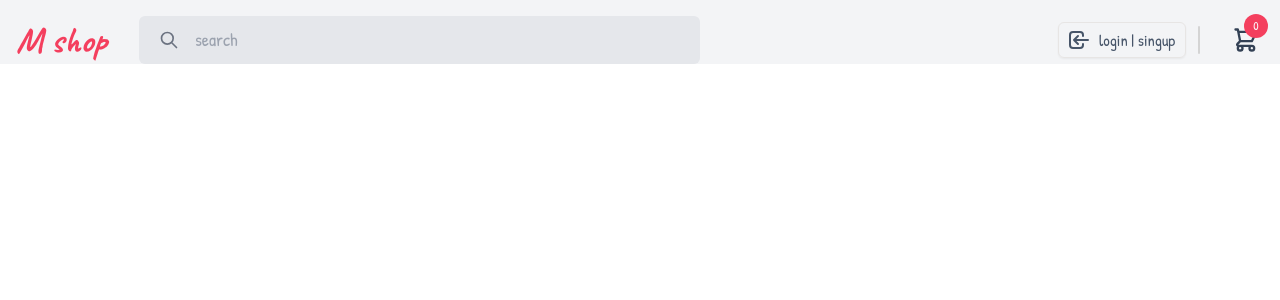
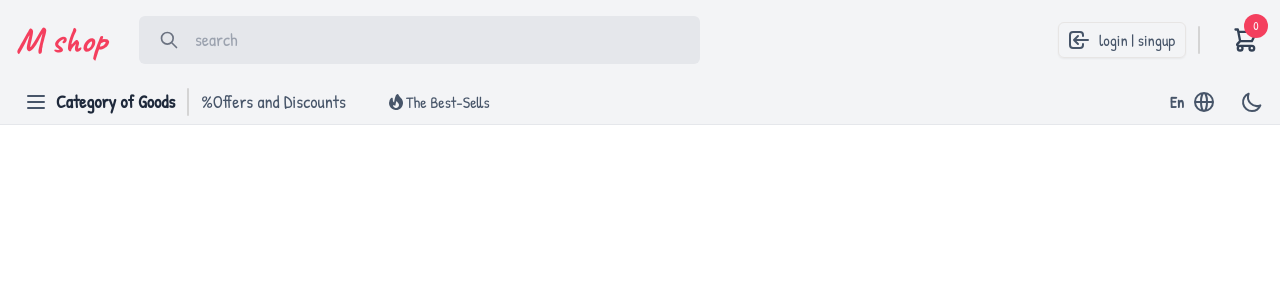
Before and after one commit to mohammadkamraan/shop_next_ts, a Next.js app: page / in a window 1280 px wide. Shown: the top 300 px of the page. Built offline with nearby package versions, Linux system fonts and the light colour scheme.

Commit message:
secound section of navbar created

```diff
--- a/src/components/Navbar.tsx
+++ b/src/components/Navbar.tsx
@@ -1,3 +1,5 @@
+import Link from "next/link";
+
 const Navbar = () => {
   return (
     <header className='flex flex-col w-full pt-4 font-patrick bg-gray-100'>
@@ -59,7 +61,69 @@ const Navbar = () => {
           </span>
         </span>
       </div>
-      <div className=''></div>
+      <div className='flex items-center mt-6 mb-2 text-slate-600'>
+        <svg
+          xmlns='http://www.w3.org/2000/svg'
+          className='h-6 w-6 ml-6'
+          fill='none'
+          viewBox='0 0 24 24'
+          stroke='currentColor'
+          strokeWidth={2}
+        >
+          <path strokeLinecap='round' strokeLinejoin='round' d='M4 6h16M4 12h16M4 18h16' />
+        </svg>
+        <p className='font-black text-lg text-slate-800 ml-2 inline'>Category of Goods</p>
+        <div className='w-0.5 h-7 bg-neutral-300 rounded-lg mx-3' />
+        <Link href='/'>
+          <a className='text-lg'>%Offers and Discounts</a>
+        </Link>
+        <Link href='/'>
+          <a className='ml-10 flex grow items-center'>
+            <svg xmlns='http://www.w3.org/2000/svg' className='h-5 w-5' viewBox='0 0 20 20' fill='currentColor'>
+              <path
+                fillRule='evenodd'
+                d='M12.395 2.553a1 1 0 00-1.45-.385c-.345.23-.614.558-.822.88-.214.33-.403.713-.57 1.116-.334.804-.614 1.768-.84 2.734a31.365 31.365 0 00-.613 3.58 2.64 2.64 0 01-.945-1.067c-.328-.68-.398-1.534-.398-2.654A1 1 0 005.05 6.05 6.981 6.981 0 003 11a7 7 0 1011.95-4.95c-.592-.591-.98-.985-1.348-1.467-.363-.476-.724-1.063-1.207-2.03zM12.12 15.12A3 3 0 017 13s.879.5 2.5.5c0-1 .5-4 1.25-4.5.5 1 .786 1.293 1.371 1.879A2.99 2.99 0 0113 13a2.99 2.99 0 01-.879 2.121z'
+                clipRule='evenodd'
+              />
+            </svg>
+            The Best-Sells
+          </a>
+        </Link>
+        <span className='inline-flex items-center mr-6'>
+          <p className='font-bold pr-2'>En</p>
+          <svg
+            xmlns='http://www.w3.org/2000/svg'
+            className='h-6 w-6'
+            fill='none'
+            viewBox='0 0 24 24'
+            stroke='currentColor'
+            strokeWidth={2}
+          >
+            <path
+              strokeLinecap='round'
+              strokeLinejoin='round'
+              d='M21 12a9 9 0 01-9 9m9-9a9 9 0 00-9-9m9 9H3m9 9a9 9 0 01-9-9m9 9c1.657 0 3-4.03 3-9s-1.343-9-3-9m0 18c-1.657 0-3-4.03-3-9s1.343-9 3-9m-9 9a9 9 0 019-9'
+            />
+          </svg>
+        </span>
+        <button className='mr-4'>
+          <svg
+            xmlns='http://www.w3.org/2000/svg'
+            className='h-6 w-6'
+            fill='none'
+            viewBox='0 0 24 24'
+            stroke='currentColor'
+            strokeWidth={2}
+          >
+            <path
+              strokeLinecap='round'
+              strokeLinejoin='round'
+              d='M20.354 15.354A9 9 0 018.646 3.646 9.003 9.003 0 0012 21a9.003 9.003 0 008.354-5.646z'
+            />
+          </svg>
+        </button>
+      </div>
+      <hr className='bg-slate-800' />
     </header>
   );
 };
```
